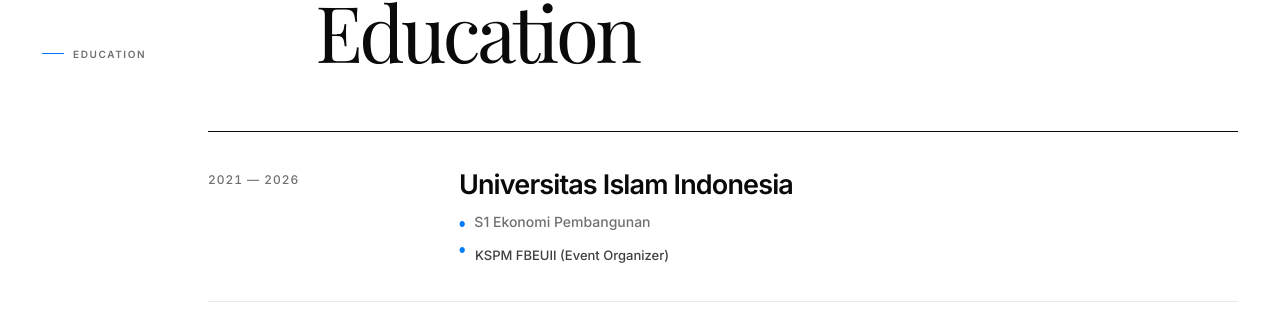
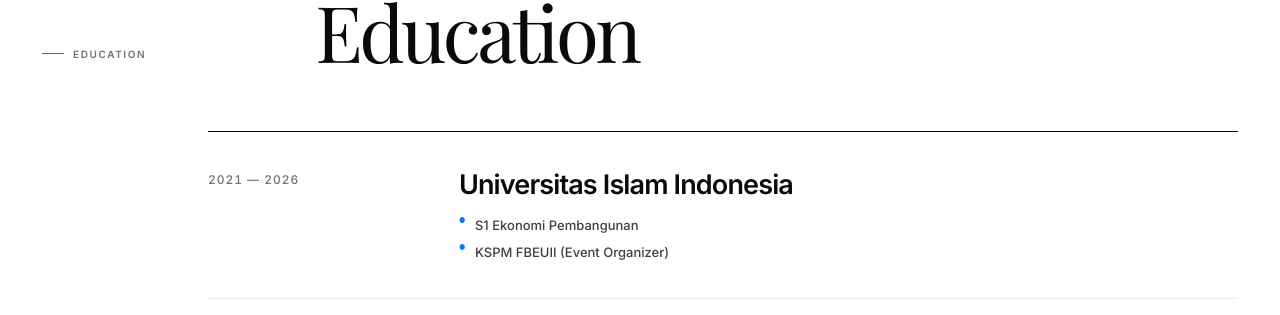
Before and after one commit to LionerHakim/JRHs, a React (Vite) app: page / in a window 1280 px wide. Shown: the part 1010-1325 px from the top of the page. Built offline with nearby package versions, Linux system fonts and the light colour scheme.

Commit message:
unify education detail bullet formatting

```diff
--- a/src/main.tsx
+++ b/src/main.tsx
@@ -168,10 +168,10 @@ ${name.trim()}`)
                 <time>{item.period}</time>
                 <div>
                   <h3>{item.institution}</h3>
-                  {item.program !== 'SMA' && item.program !== 'SMP' ? <p className="record-detail"><span aria-hidden="true">●</span>{item.program}</p> : null}
-                  {item.activities?.length ? (
+                  {item.program !== 'SMA' && item.program !== 'SMP' || item.activities?.length ? (
                     <ul className="record-activities" aria-label="Activities and roles">
-                      {item.activities.map((activity) => (
+                      {item.program !== 'SMA' && item.program !== 'SMP' ? <li key={item.program}>{item.program}</li> : null}
+                      {item.activities?.map((activity) => (
                         <li key={activity}>{activity}</li>
                       ))}
                     </ul>
```
